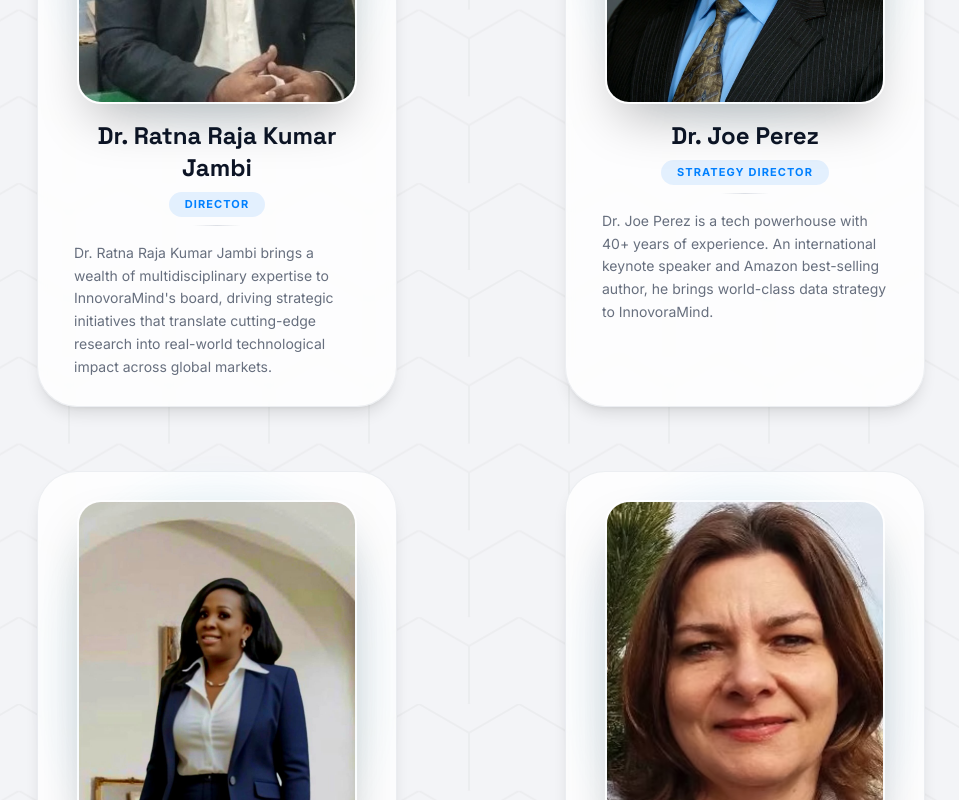
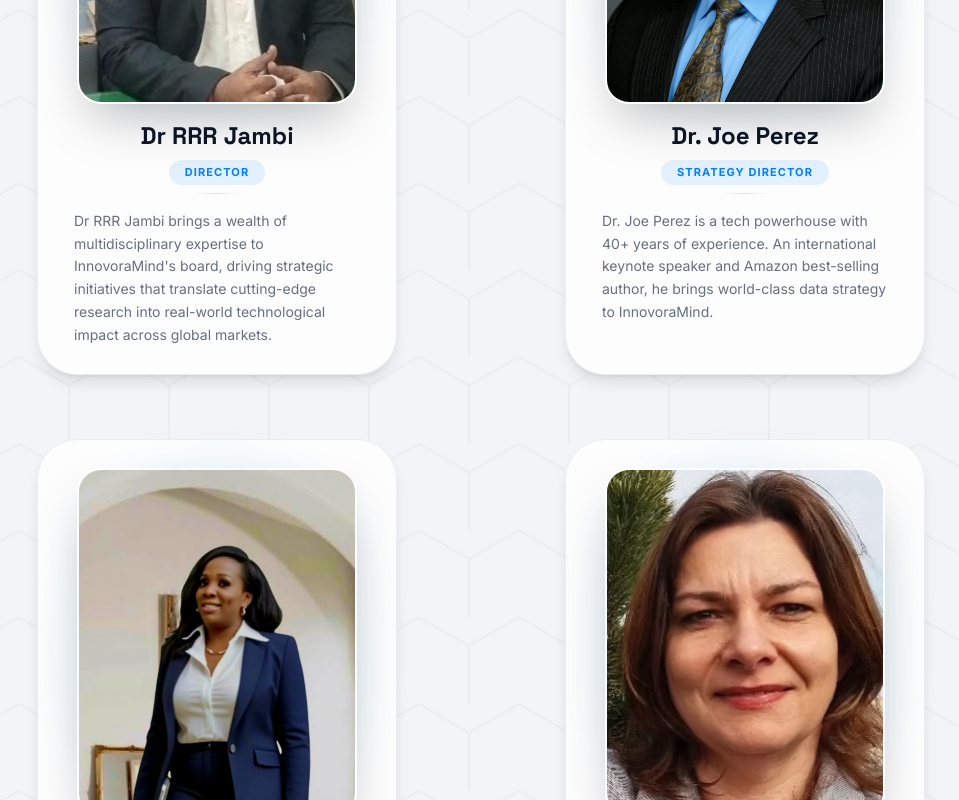
Before and after one commit to InnovoraMind-operations/IM, a React (Vite) app: page /about in a window 1280 px wide. Shown: the part 2640-3440 px from the top of the page, without its empty margins (159-1118 px from the left). Built offline with nearby package versions, Linux system fonts and the light colour scheme; the HTML template or start-up script is replaced by a standard one.

Commit message:
chore(about): update director name to Dr RRR Jambi

```diff
--- a/src/pages/About.tsx
+++ b/src/pages/About.tsx
@@ -159,10 +159,10 @@ const About = () => {
                 color: "secondary"
               },
               {
-                name: "Dr. Ratna Raja Kumar Jambi",
+                name: "Dr RRR Jambi",
                 role: "Director",
                 image: ratnaImg,
-                bio: "Dr. Ratna Raja Kumar Jambi brings a wealth of multidisciplinary expertise to InnovoraMind's board, driving strategic initiatives that translate cutting-edge research into real-world technological impact across global markets.",
+                bio: "Dr RRR Jambi brings a wealth of multidisciplinary expertise to InnovoraMind's board, driving strategic initiatives that translate cutting-edge research into real-world technological impact across global markets.",
                 color: "secondary"
               },
               {
@@ -332,7 +332,7 @@ const About = () => {
               </div>
             </motion.div>
 
-            {/* Dr. Ratna Raja Kumar Jambi Quote */}
+            {/* Dr RRR Jambi Quote */}
             <motion.div
               initial={{ opacity: 0, y: 30 }}
               whileInView={{ opacity: 1, y: 0 }}
@@ -348,10 +348,10 @@ const About = () => {
               </div>
               <div className="flex items-center gap-4">
                 <div className="w-12 h-12 rounded-full overflow-hidden border-2 border-secondary shadow-md shrink-0">
-                  <img src={ratnaImg} alt="Dr. Ratna Raja Kumar Jambi" className="w-full h-full object-cover" />
+                  <img src={ratnaImg} alt="Dr RRR Jambi" className="w-full h-full object-cover" />
                 </div>
                 <div>
-                  <p className="font-bold text-foreground text-sm">Dr. Ratna Raja Kumar Jambi</p>
+                  <p className="font-bold text-foreground text-sm">Dr RRR Jambi</p>
                   <p className="text-[11px] text-muted-foreground uppercase tracking-wider font-semibold">Director</p>
                 </div>
               </div>
```
